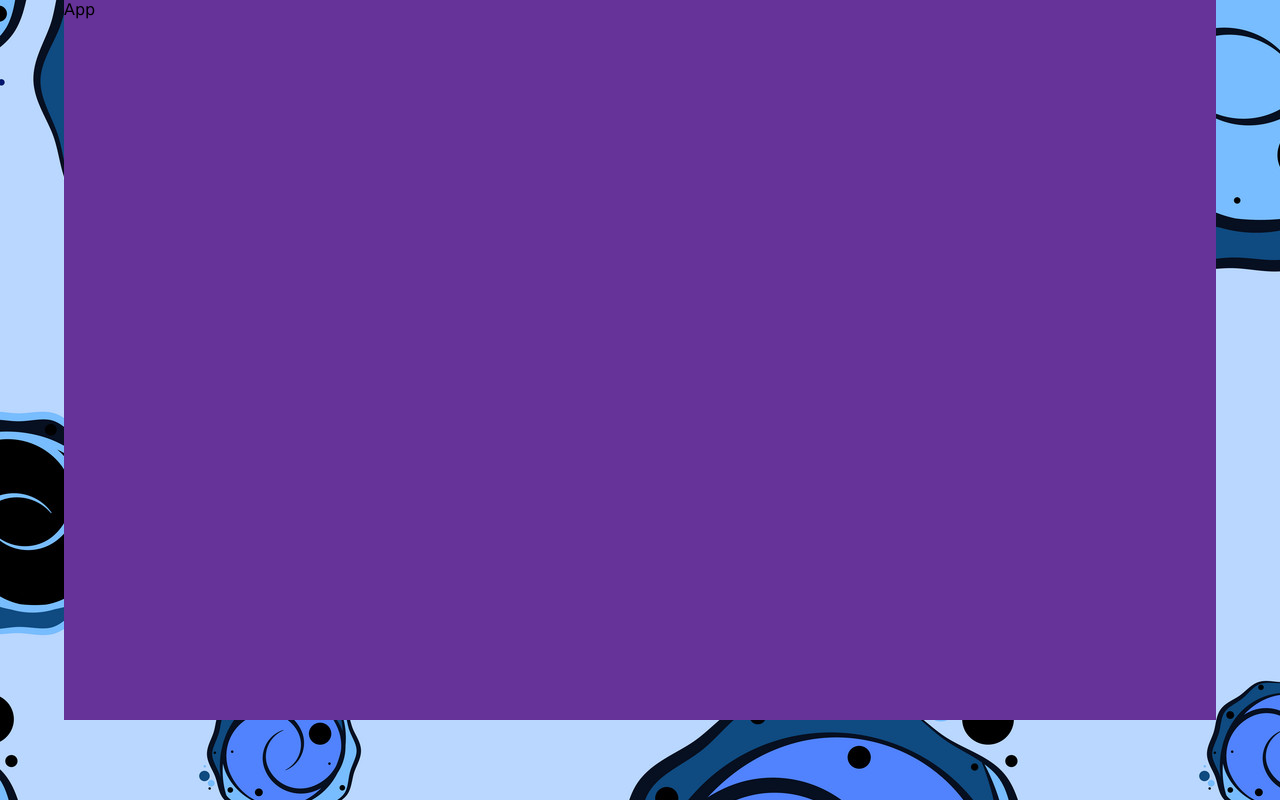
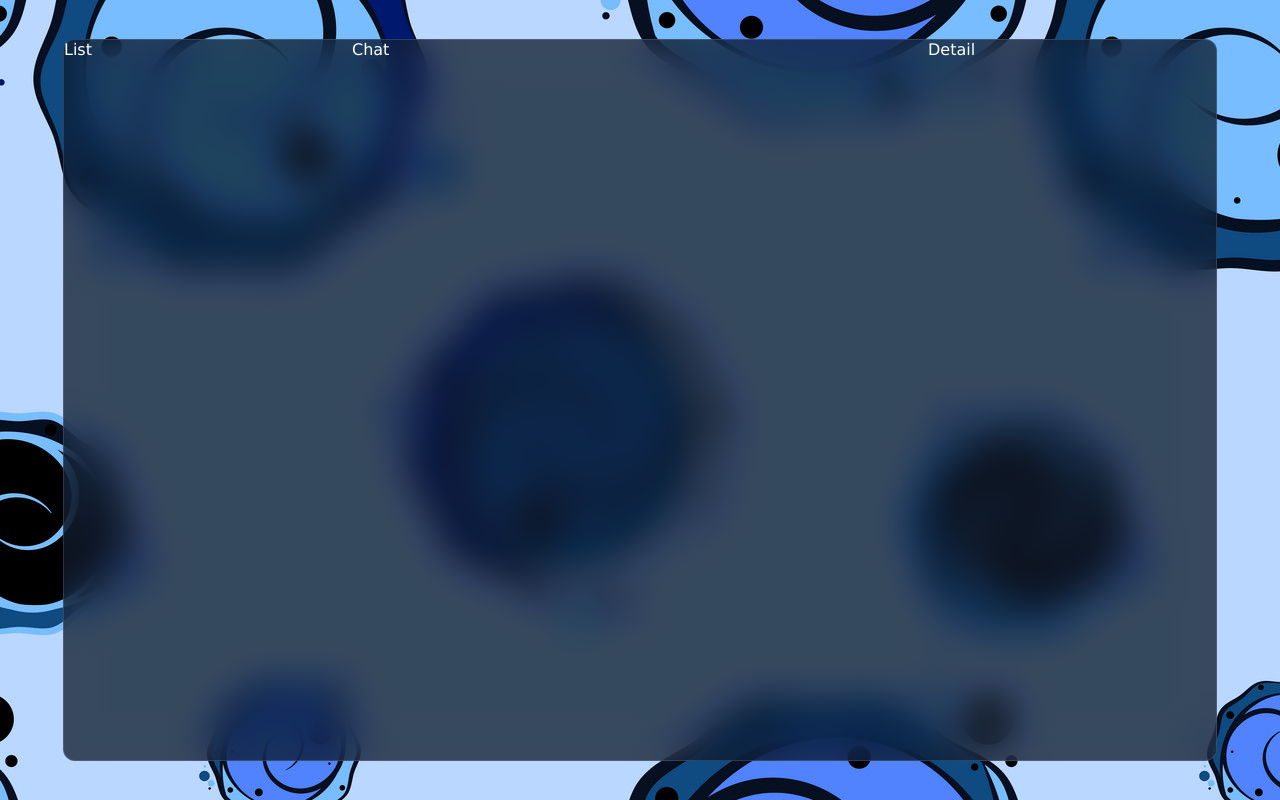
Before and after one commit to JulM64/react-app-chat, a React (Vite) app in the folder my-chat-app/: page / in a window 1280 px wide. Built offline with nearby package versions, Linux system fonts and the light colour scheme.

Commit message:
update app structure

```diff
--- a/my-chat-app/src/App.jsx
+++ b/my-chat-app/src/App.jsx
@@ -1,39 +1,13 @@
-/*import { useState } from 'react'
-import reactLogo from './assets/react.svg'
-import viteLogo from '/vite.svg'
-import './App.css'
-
-function App() {
-  const [count, setCount] = useState(0)
-
-  return (
-    <>
-      <div>
-        <a href="https://vite.dev" target="_blank">
-          <img src={viteLogo} className="logo" alt="Vite logo" />
-        </a>
-        <a href="https://react.dev" target="_blank">
-          <img src={reactLogo} className="logo react" alt="React logo" />
-        </a>
-      </div>
-      <h1>Vite + React</h1>
-      <div className="card">
-        <button onClick={() => setCount((count) => count + 1)}>
-          count is {count}
-        </button>
-        <p>
-          Edit <code>src/App.jsx</code> and save to test HMR
-        </p>
-      </div>
-      <p className="read-the-docs">
-        Click on the Vite and React logos to learn more
-      </p>
-    </>
-  )
-}*/
-const App = () =>{
+import Chat from "./components/chat/Chat";
+import List from "./components/list/List";
+import Detail from "./components/detail/Detail";
+const App = () => {
   return(
-    <div className='container'>App</div>
+    <div className='container'>
+    <List/>
+    <Chat/>
+    <Detail/>
+    </div>
   )
 }
 
--- /dev/null
+++ b/my-chat-app/src/components/chat/Chat.jsx
@@ -0,0 +1,7 @@
+import "./chat.css"
+const Chat = () => {
+    return (
+        <div className="chat">Chat</div>
+    )
+}
+export default Chat
--- /dev/null
+++ b/my-chat-app/src/components/chat/chat.css
@@ -0,0 +1,3 @@
+.chat {
+    flex:2;
+}
--- /dev/null
+++ b/my-chat-app/src/components/detail/Detail.jsx
@@ -0,0 +1,7 @@
+import "./detail.css"
+const Detail = () => {
+    return (
+        <div className="detail">Detail</div>
+    )
+}
+export default Detail
--- /dev/null
+++ b/my-chat-app/src/components/detail/detail.css
@@ -0,0 +1,3 @@
+.detail {
+    flex: 1;
+}
--- /dev/null
+++ b/my-chat-app/src/components/list/List.jsx
@@ -0,0 +1,7 @@
+import "./list.css"
+const List = () => {
+    return (
+        <div className="list">List</div>
+    )
+}
+export default List
--- /dev/null
+++ b/my-chat-app/src/components/list/list.css
@@ -0,0 +1,3 @@
+.list {
+    flex: 1;
+}
--- /dev/null
+++ b/my-chat-app/src/components/list/userinfo/userInfo.css
@@ -0,0 +1,3 @@
+.userInfo {
+
+}
--- a/my-chat-app/src/index.css
+++ b/my-chat-app/src/index.css
@@ -1,3 +1,4 @@
+
 /*:root {
   font-family: system-ui, Avenir, Helvetica, Arial, sans-serif;
   line-height: 1.5;
@@ -77,9 +78,15 @@
   display: flex;
   align-items: center;
   justify-content: center;
+  height: 100vh;
+  color:white;
 }
 .container{
   width: 90vw;
   height: 90vh;
-  background-color: rebeccapurple;
+  background-color: rgba(17, 25, 40, 0.75);
+  backdrop-filter: blur(19px) saturate(180%);
+  border-radius: 12px;
+  border: 1px solid rgba(255,255,255,0.125);
+  display:flex;
 }
--- a/my-chat-app/vite.config.js
+++ b/my-chat-app/vite.config.js
@@ -8,10 +8,10 @@
     host: true, // allows external access
     strictPort: true,
     port: 5173, // or the port Vite is using
-    origin: 'https://5173-julm64-reactappchat-96awp9li94v.ws-eu119.gitpod.io',
+    origin: 'https://5173-julm64-reactappchat-96awp9li94v.ws-eu120.gitpod.io',
     hmr: {
       protocol: 'wss',
-      host: '5173-julm64-reactappchat-96awp9li94v.ws-eu119.gitpod.io',
+      host: '5173-julm64-reactappchat-96awp9li94v.ws-eu120.gitpod.io',
     }
   }
 })
```
Also changed, not shown: my-chat-app/src/components/list/userinfo/UserInfo.jsx (added, +7 -0 lines).
